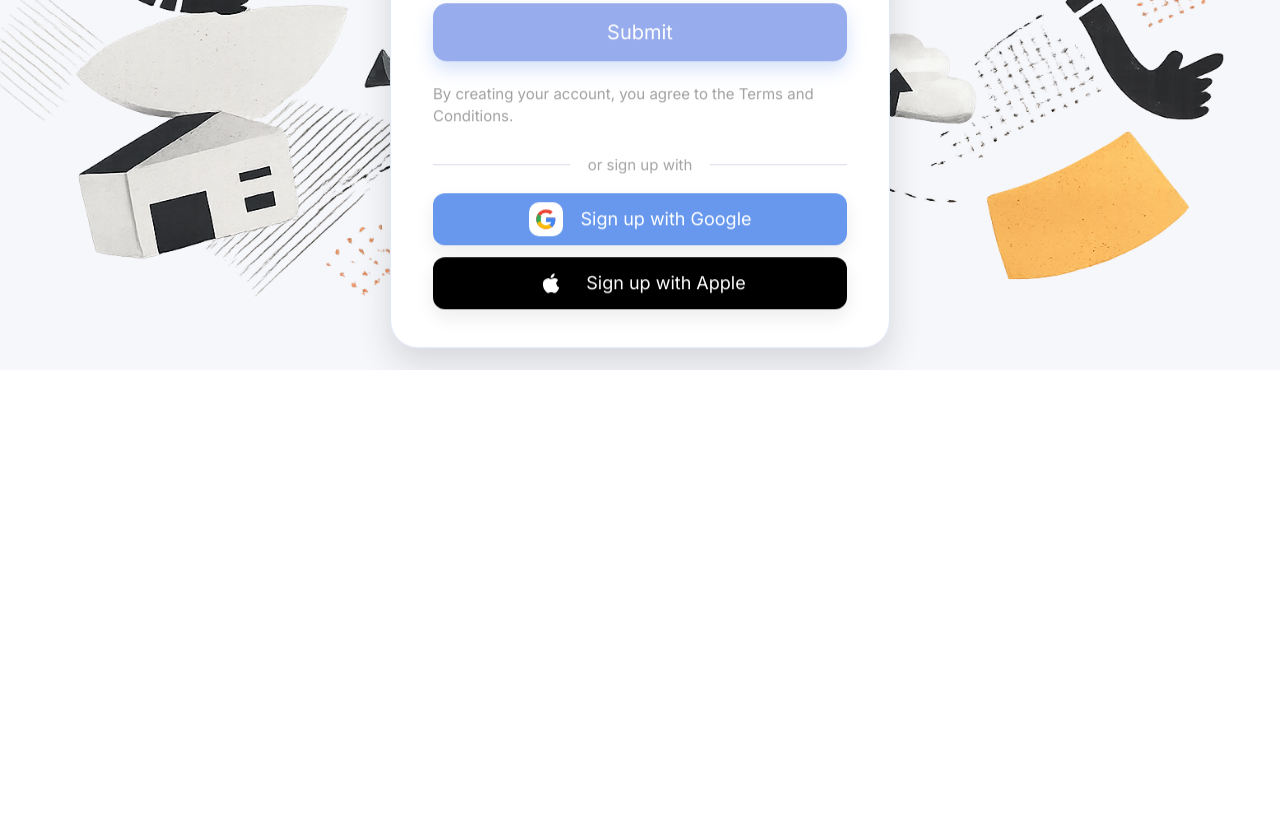
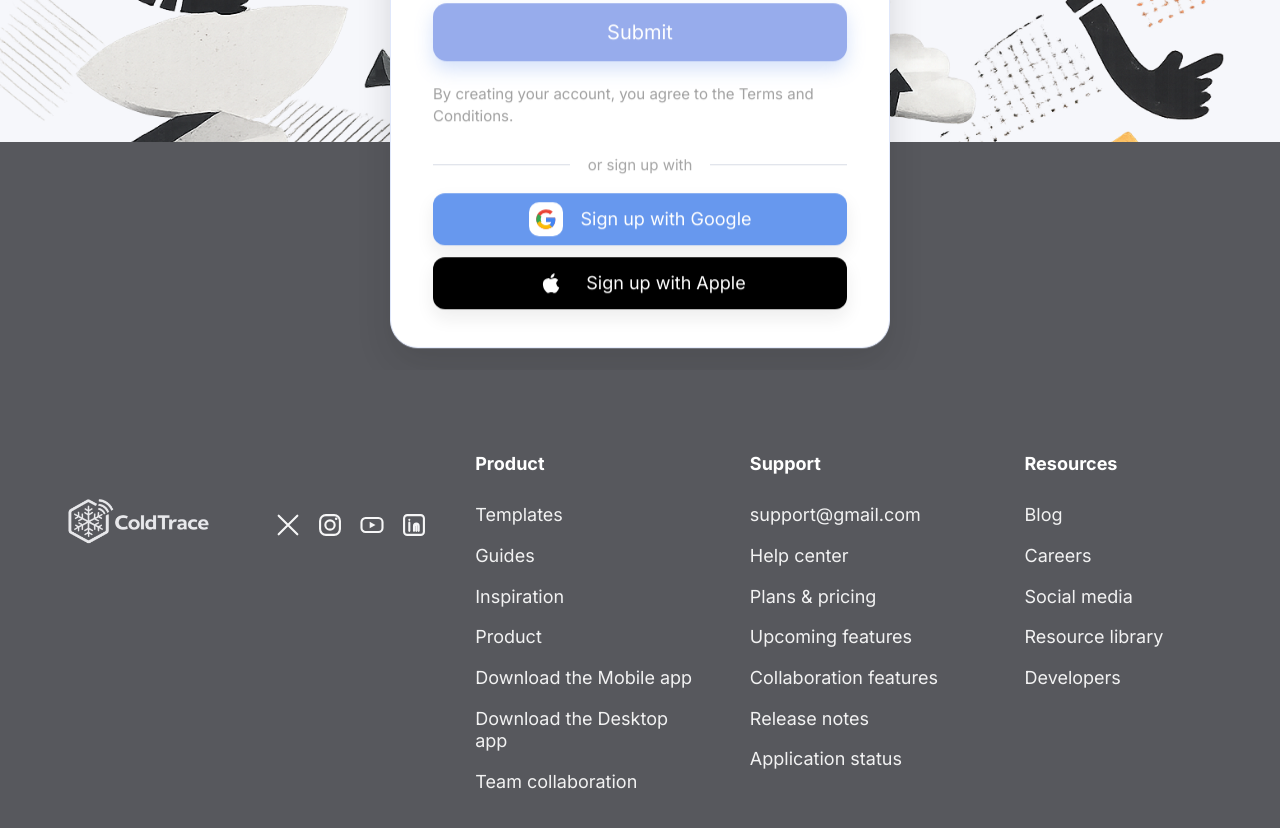
Before and after one commit to ICEQ2026/landingpage-coldtrace, a website: page index.html in a window 1280 px wide. Shown: the part 7553-8381 px from the top of the page. Before the commit the page ends 7923 px from the top, so only its background shows below. Drawn offline with Linux system fonts and the light colour scheme.

Commit message:
feat(landing-page): add site footer with brand, social links and nav columns

```diff
--- a/index.html
+++ b/index.html
@@ -728,6 +728,59 @@
     </section>
   </main>
 
+  <footer class="site-footer" role="contentinfo">
+    <div class="site-footer__grid">
+      <div class="site-footer__brand">
+        <img src="assets/images/final-section/footer-brand.png" alt="ColdTrace logo" class="site-footer__logo" width="248" height="84">
+        <div class="site-footer__social" aria-label="Social links">
+          <a href="#x" aria-label="X">
+            <svg viewBox="0 0 24 24" width="28" height="28" aria-hidden="true"><use href="assets/icons/footer-x.svg#icon"></use></svg>
+          </a>
+          <a href="#instagram" aria-label="Instagram">
+            <svg viewBox="0 0 24 24" width="28" height="28" aria-hidden="true"><use href="assets/icons/footer-instagram.svg#icon"></use></svg>
+          </a>
+          <a href="#youtube" aria-label="YouTube">
+            <svg viewBox="0 0 24 24" width="28" height="28" aria-hidden="true"><use href="assets/icons/footer-youtube.svg#icon"></use></svg>
+          </a>
+          <a href="#linkedin" aria-label="LinkedIn">
+            <svg viewBox="0 0 24 24" width="28" height="28" aria-hidden="true"><use href="assets/icons/footer-linkedin.svg#icon"></use></svg>
+          </a>
+        </div>
+      </div>
+
+      <nav class="site-footer__column" aria-label="Product links">
+        <h3 data-i18n="footer.columns.product.title">Product</h3>
+        <a href="#templates" data-i18n="footer.columns.product.items.templates">Templates</a>
+        <a href="#guides" data-i18n="footer.columns.product.items.guides">Guides</a>
+        <a href="#inspiration" data-i18n="footer.columns.product.items.inspiration">Inspiration</a>
+        <a href="#product" data-i18n="footer.columns.product.items.product">Product</a>
+        <a href="#mobile-app" data-i18n="footer.columns.product.items.mobile">Download the Mobile app</a>
+        <a href="#desktop-app" data-i18n="footer.columns.product.items.desktop">Download the Desktop app</a>
+        <a href="#team-collaboration" data-i18n="footer.columns.product.items.team">Team collaboration</a>
+      </nav>
+
+      <nav class="site-footer__column" aria-label="Support links">
+        <h3 data-i18n="footer.columns.support.title">Support</h3>
+        <a href="mailto:support@gmail.com" data-i18n="footer.columns.support.items.email">support@gmail.com</a>
+        <a href="#help-center" data-i18n="footer.columns.support.items.help">Help center</a>
+        <a href="#pricing" data-i18n="footer.columns.support.items.pricing">Plans & pricing</a>
+        <a href="#upcoming" data-i18n="footer.columns.support.items.upcoming">Upcoming features</a>
+        <a href="#collaboration" data-i18n="footer.columns.support.items.collaboration">Collaboration features</a>
+        <a href="#release-notes" data-i18n="footer.columns.support.items.release">Release notes</a>
+        <a href="#status" data-i18n="footer.columns.support.items.status">Application status</a>
+      </nav>
+
+      <nav class="site-footer__column" aria-label="Resources links">
+        <h3 data-i18n="footer.columns.resources.title">Resources</h3>
+        <a href="#blog" data-i18n="footer.columns.resources.items.blog">Blog</a>
+        <a href="#careers" data-i18n="footer.columns.resources.items.careers">Careers</a>
+        <a href="#social" data-i18n="footer.columns.resources.items.social">Social media</a>
+        <a href="#library" data-i18n="footer.columns.resources.items.library">Resource library</a>
+        <a href="#developers" data-i18n="footer.columns.resources.items.developers">Developers</a>
+      </nav>
+    </div>
+  </footer>
+
   <script src="assets/scripts/i18n.js"></script>
   <script src="assets/scripts/navigation.js"></script>
   <script src="assets/scripts/scroll-reveal.js" defer></script>
```
